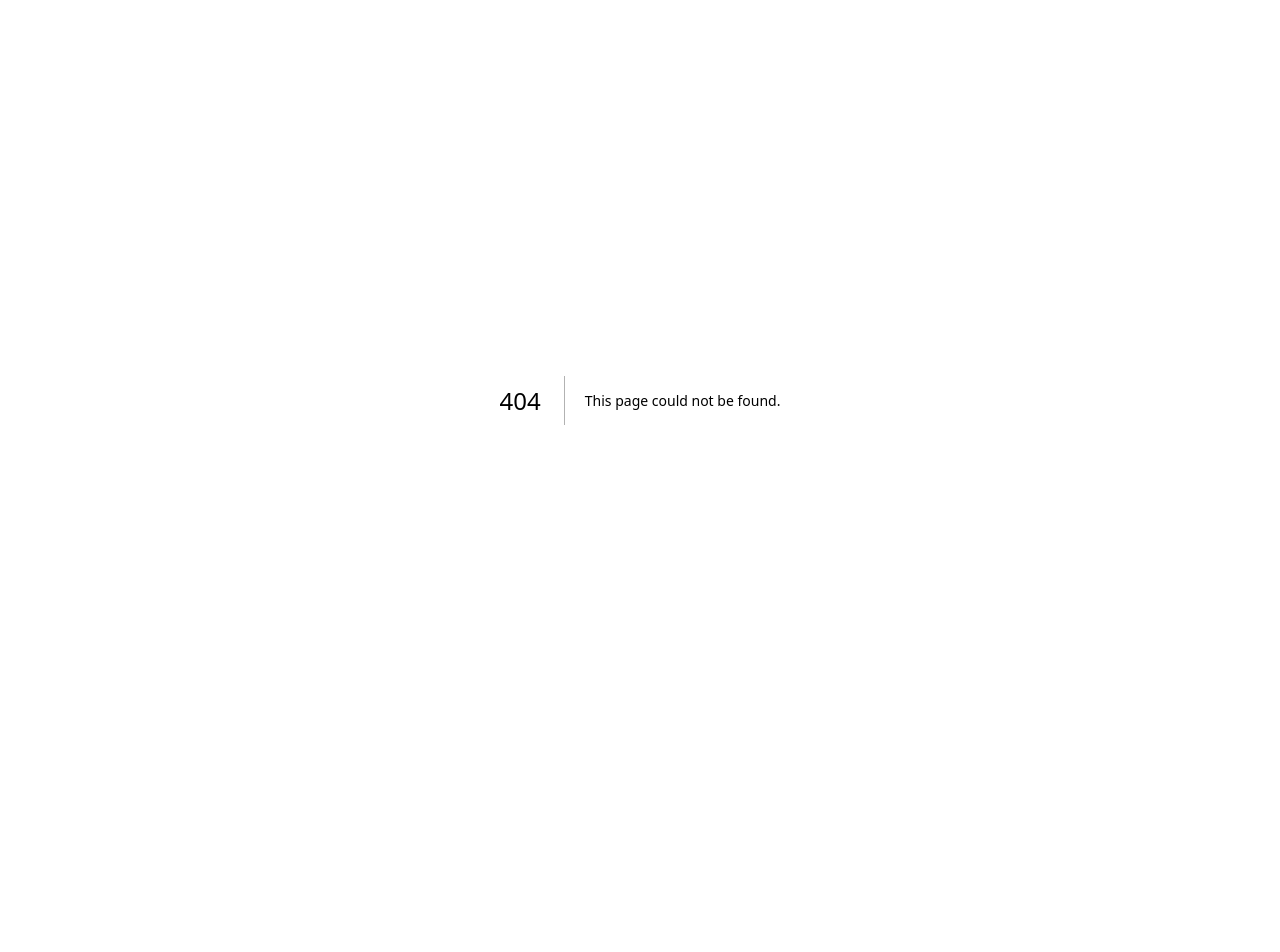
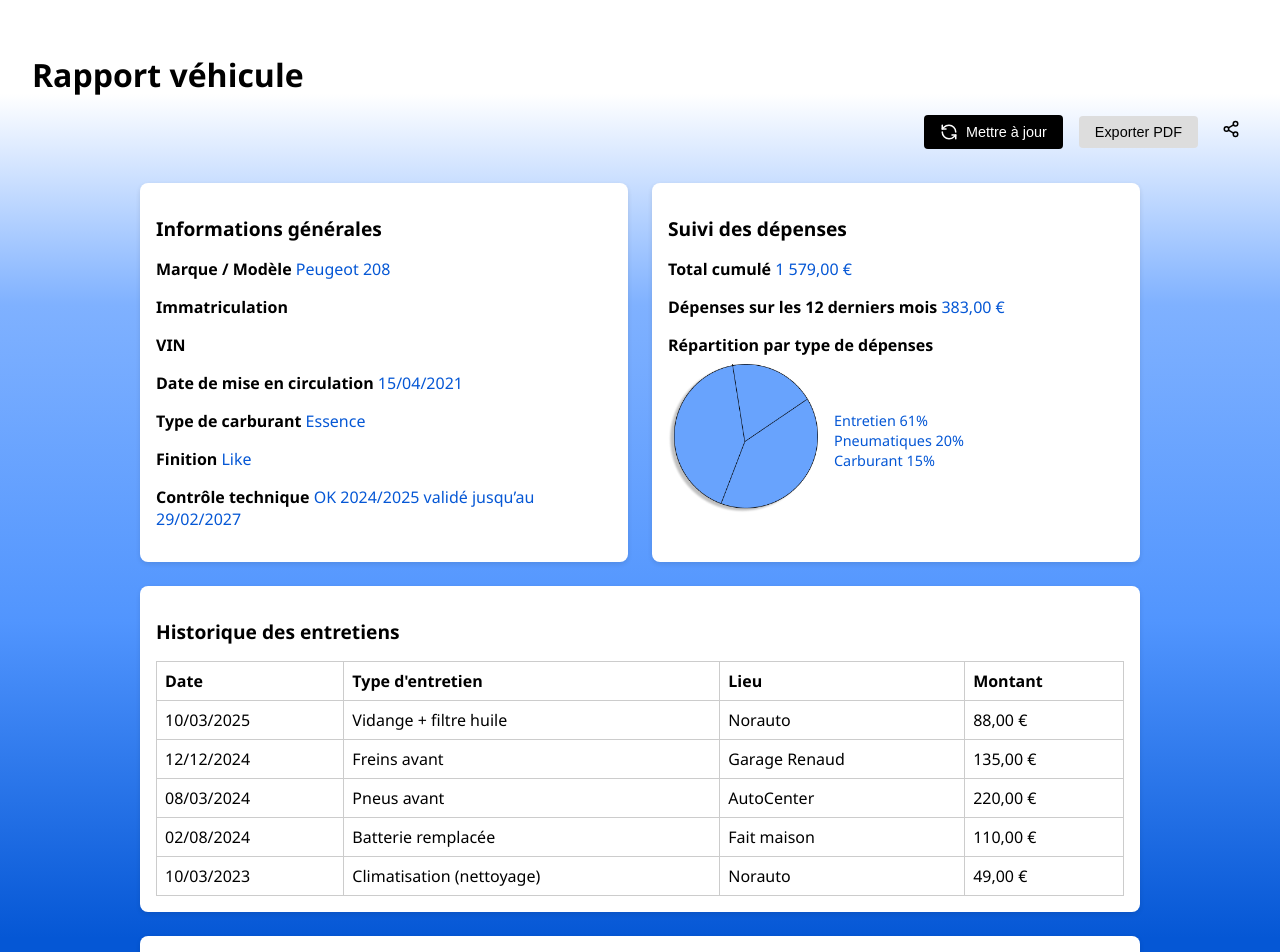
Before and after one commit to Roinuj22/KoPylot, a Next.js app: page /rapportVehicule in a window 1280 px wide. Before the commit this address had no page. Shown: the top 952 px of the page. Before the commit the page ends 800 px from the top, so only its background shows below. Built offline with nearby package versions, Linux system fonts and the light colour scheme.

Commit message:
Page Rapport vehicule crée

```diff
--- a/pages/_app.js
+++ b/pages/_app.js
@@ -7,8 +7,9 @@ import '../styles/inscription.css';
 import '../styles/accueilApresConnexion.css';
 import '../styles/MesVehicules.css';
 import '../styles/profil.css';
-import '../styles/rappels.css'
-import '../styles/cheecklist.css'
+import '../styles/rappels.css';
+import '../styles/cheecklist.css';
+import '../styles/rapportVehicule.css';
 
 
 export default function MyApp({ Component, pageProps }) {
--- a/pages/accueilApresConnexion.jsx
+++ b/pages/accueilApresConnexion.jsx
@@ -84,7 +84,7 @@ export default function AccueilApresConnexion() {
                     <a href="/rappels">Rappels</a>
                     <a href="/cheecklist">Checklist</a>
                     <a href="#">Suivi des dépenses</a>
-                    <a href="#">Rapport véhicule</a>
+                    <a href="/rapportVehicule">Rapport véhicule</a>
                 </div>
                 <div className="nav-center logo">KoPylot</div>
                 <div className="nav-right">
--- /dev/null
+++ b/pages/rapportVehicule.jsx
@@ -0,0 +1,145 @@
+
+import React, { useState } from 'react';
+
+import { RefreshCcw, Share2, X } from 'lucide-react';
+
+export default function RapportVehicule() {
+    const [showShareModal, setShowShareModal] = useState(false);
+
+    const handleExportPDF = () => {
+        window.print();
+    };
+
+    const handleShare = async () => {
+        if (navigator.share) {
+            try {
+                await navigator.share({
+                    title: 'Rapport Véhicule',
+                    text: 'Voici le rapport de mon véhicule.',
+                    url: window.location.href
+                });
+            } catch (err) {
+                console.error('Erreur lors du partage :', err);
+            }
+        } else {
+            setShowShareModal(true);
+        }
+    };
+
+    return (
+        <div className="mes-vehicules">
+            <h1>Rapport véhicule</h1>
+            <div className="top-buttons">
+                <button className="update-button">
+                    <RefreshCcw size={18} color="white" />
+                    Mettre à jour
+                </button>
+                <button className="export-button" onClick={handleExportPDF}>Exporter PDF</button>
+                <button className="share-button" onClick={handleShare}>
+                    <Share2 size={18} />
+                </button>
+            </div>
+
+            {showShareModal && (
+                <div className="share-modal">
+                    <div className="share-modal-content">
+                        <button className="close-button" onClick={() => setShowShareModal(false)}>
+                            <X size={18} />
+                        </button>
+                        <h3>Partager via :</h3>
+                        <div className="share-options">
+                            <a href={`https://wa.me/?text=Consultez%20le%20rapport%20de%20mon%20véhicule%20ici%20:%20${encodeURIComponent(window.location.href)}`} target="_blank" rel="noopener noreferrer">WhatsApp</a>
+                            <a href={`mailto:?subject=Rapport Véhicule&body=Consultez%20le%20rapport%20ici%20:%20${encodeURIComponent(window.location.href)}`}>Email</a>
+                            <a href={`https://www.facebook.com/sharer/sharer.php?u=${encodeURIComponent(window.location.href)}`} target="_blank" rel="noopener noreferrer">Facebook</a>
+                            <a href={`https://t.me/share/url?url=${encodeURIComponent(window.location.href)}&text=Consultez%20le%20rapport`} target="_blank" rel="noopener noreferrer">Telegram</a>
+                        </div>
+                    </div>
+                </div>
+            )}
+
+    <div className="cards-container">
+        <div className="top-row">
+            <div className="card">
+                <h2>Informations générales</h2>
+                <p><strong>Marque / Modèle</strong> <span className="link">Peugeot 208</span></p>
+                <p><strong>Immatriculation</strong></p>
+                <p><strong>VIN</strong></p>
+                <p><strong>Date de mise en circulation</strong> <span className="link">15/04/2021</span> </p>
+                <p><strong>Type de carburant</strong> <span className="link">Essence</span></p>
+                <p><strong>Finition</strong> <span className="link">Like</span></p>
+                <p><strong>Contrôle technique</strong> <span className="link">OK 2024/2025 validé jusqu’au 29/02/2027</span> </p>
+            </div>
+
+            <div className="card">
+                <h2>Suivi des dépenses</h2>
+                <p><strong>Total cumulé</strong> <span className="link">1 579,00 €</span></p>
+                <p><strong>Dépenses sur les 12 derniers mois</strong> <span className="link">383,00 €</span></p>
+                <h3>Répartition par type de dépenses</h3>
+                <div className="graph-and-text">
+                    <div className="graph-placeholder">
+                        <img src="/image/Graphique%20camembert.png" alt="Graphe" />
+                    </div>
+                    <div className="info-text">
+                        Entretien 61%<br /> Pneumatiques 20%<br /> Carburant 15%
+                    </div>
+                </div>
+            </div>
+        </div>
+
+        <div className="card">
+            <h2>Historique des entretiens</h2>
+            <table>
+                <thead>
+                <tr>
+                    <th>Date</th>
+                    <th>Type d'entretien</th>
+                    <th>Lieu</th>
+                    <th>Montant</th>
+                </tr>
+                </thead>
+                <tbody>
+                <tr>
+                    <td>10/03/2025</td>
+                    <td>Vidange + filtre huile</td>
+                    <td>Norauto</td>
+                    <td>88,00 €</td>
+                </tr>
+                <tr>
+                    <td>12/12/2024</td>
+                    <td>Freins avant</td>
+                    <td>Garage Renaud</td>
+                    <td>135,00 €</td>
+                </tr>
+                <tr>
+                    <td>08/03/2024</td>
+                    <td>Pneus avant</td>
+                    <td>AutoCenter</td>
+                    <td>220,00 €</td>
+                </tr>
+                <tr>
+                    <td>02/08/2024</td>
+                    <td>Batterie remplacée</td>
+                    <td>Fait maison</td>
+                    <td>110,00 €</td>
+                </tr>
+                <tr>
+                    <td>10/03/2023</td>
+                    <td>Climatisation (nettoyage)</td>
+                    <td>Norauto</td>
+                    <td>49,00 €</td>
+                </tr>
+                </tbody>
+            </table>
+        </div>
+
+        <div className="card">
+            <h2>Etat du véhicule</h2>
+            <p><strong>Dernière inspection</strong> <span className="link">28/03/2025</span> </p>
+            <p><strong>Résultat</strong></p>
+            <p> <span className="link"> Voyant moteur allumé, coffre ne se ferme pas</span></p>
+        </div>
+    </div>
+</div>
+
+    );
+}
--- /dev/null
+++ b/styles/rapportVehicule.css
@@ -0,0 +1,213 @@
+/* RapportVehicule.css */
+
+.mes-vehicules {
+    min-height: 100vh;
+    background: linear-gradient(
+            to bottom,
+            #ffffff 8%,
+            #7fb1ff 26%,
+            #5195fe 53%,
+            #0557d5 80%
+    );
+    font-family: 'Segoe UI', sans-serif;
+    color: black;
+    padding: 2rem;
+}
+
+.top-buttons {
+    display: flex;
+    gap: 1rem;
+    justify-content: flex-end;
+    margin-bottom: 2rem;
+    flex-wrap: wrap;
+    align-items: center;
+}
+
+.update-button {
+    background-color: black;
+    color: white;
+    padding: 0.5rem 1rem;
+    border: none;
+    border-radius: 4px;
+    cursor: pointer;
+    font-size: 0.9rem;
+    display: flex;
+    align-items: center;
+    gap: 0.5rem;
+}
+
+.update-icon {
+    width: 20px;
+    height: 20px;
+    border-radius: 50%;
+    background-color: white;
+    display: inline-block;
+}
+
+.export-button, .share-button {
+    padding: 0.5rem 1rem;
+    border: none;
+    border-radius: 4px;
+    cursor: pointer;
+    font-size: 0.9rem;
+    transition: background 0.3s;
+}
+
+.export-button {
+    background-color: #ddd;
+    color: black;
+}
+
+.share-button {
+    background-color: transparent;
+    font-size: 1.2rem;
+    padding: 0.5rem;
+    color: black;
+}
+
+.cards-container {
+    display: flex;
+    flex-direction: column;
+    gap: 1.5rem;
+    max-width: 1000px;
+    margin: 0 auto;
+}
+
+.top-row {
+    display: flex;
+    gap: 1.5rem;
+    flex-wrap: nowrap;
+    justify-content: space-between;
+}
+
+.card {
+    background: white;
+    border-radius: 8px;
+    padding: 1rem;
+    box-shadow: 0 2px 5px rgba(0, 0, 0, 0.1);
+    flex: 1;
+}
+
+h1 {
+    margin-bottom: 1rem;
+}
+
+h2 {
+    font-size: 1.2rem;
+    margin-bottom: 0.75rem;
+}
+
+h3 {
+    font-size: 1rem;
+    margin-top: 1rem;
+    margin-bottom: 0.5rem;
+}
+
+.link {
+    color: #0557d5;
+    cursor: pointer;
+}
+
+.graph-and-text {
+    display: flex;
+    align-items: center;
+    gap: 1rem;
+    margin-top: 0.5rem;
+}
+
+.graph-placeholder img {
+    max-width: 150px;
+    height: auto;
+}
+
+.info-text {
+    color: #0557d5;
+    font-size: 0.9rem;
+    line-height: 1.4;
+}
+
+table {
+    width: 100%;
+    border-collapse: collapse;
+    margin-top: 1rem;
+}
+
+table, th, td {
+    border: 1px solid #ccc;
+}
+
+th, td {
+    padding: 0.5rem;
+    text-align: left;
+}
+
+/*share*/
+.share-modal {
+    position: fixed;
+    top: 0;
+    left: 0;
+    width: 100%;
+    height: 100%;
+    background: rgba(0, 0, 0, 0.5);
+    display: flex;
+    align-items: center;
+    justify-content: center;
+    z-index: 1000;
+}
+
+.share-modal-content {
+    background: white;
+    border-radius: 8px;
+    padding: 2rem;
+    max-width: 400px;
+    width: 90%;
+    box-shadow: 0 4px 10px rgba(0, 0, 0, 0.3);
+    position: relative;
+    text-align: center;
+}
+
+.close-button {
+    position: absolute;
+    top: 10px;
+    right: 10px;
+    background: none;
+    border: none;
+    cursor: pointer;
+}
+
+.share-options {
+    display: flex;
+    flex-direction: column;
+    gap: 1rem;
+    margin-top: 1rem;
+}
+
+.share-options a {
+    display: block;
+    padding: 0.75rem;
+    border-radius: 4px;
+    text-decoration: none;
+    color: white;
+    background: #5195fe;
+    transition: background 0.3s;
+}
+
+.share-options a:hover {
+    background: #0557d5;
+}
+
+
+@media (max-width: 768px) {
+    .top-row {
+        flex-direction: column;
+    }
+
+    .top-buttons {
+        justify-content: center;
+    }
+
+    .graph-and-text {
+        flex-direction: column;
+        align-items: center;
+    }
+}
```
Also changed, not shown: public/image/Graphique camembert.png (added).
